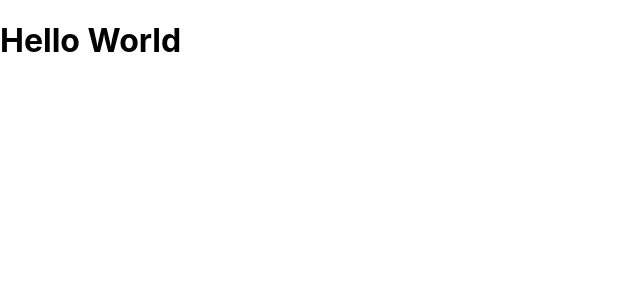
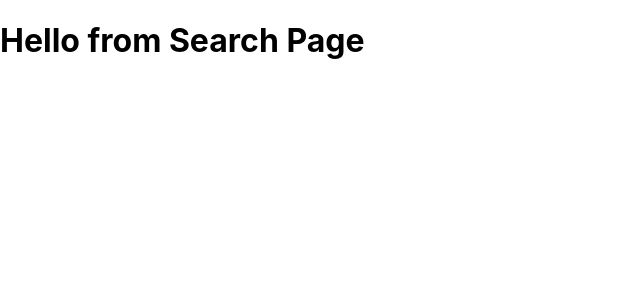
Before and after one commit to floressuarezalvaro/PubCrawl, a React (Create React App) app in the folder client/: page /search in a window 1280 px wide. Shown: the top 300 px of the page, without its empty margins (0-640 px from the left). Built offline with nearby package versions, Linux system fonts and the light colour scheme.

Commit message:
Routed paths and pages into App.js

```diff
--- a/client/src/App.js
+++ b/client/src/App.js
@@ -1,7 +1,22 @@
+import { BrowserRouter as Router, Switch, Route } from "react-router-dom";
+import Login from "./Pages/Login";
+import Register from "./Pages/Register";
+import Search from "./Pages/Search";
+import Map from "./Pages/Map";
+import Home from "./Pages/Home";
+
 function App() {
   return (
     <div className="App">
-      <h1>Hello World</h1>
+      <Router>
+        <Switch>
+          <Route path="/login" component={Login} />
+          <Route path="/register" component={Register} />
+          <Route path="/search" component={Search} />
+          <Route path="/map" component={Map} />
+          <Route path="/" component={Home} />
+        </Switch>
+      </Router>
     </div>
   );
 }
--- a/client/src/Pages/Home.js
+++ b/client/src/Pages/Home.js
@@ -3,7 +3,7 @@ import React from "react";
 const Home = () => {
   return (
     <div>
-      <h>Hello from Home Page</h>
+      <h1>Hello from Home Page</h1>
     </div>
   );
 };
--- a/client/src/Pages/Login.js
+++ b/client/src/Pages/Login.js
@@ -3,7 +3,7 @@ import React from "react";
 const Login = () => {
   return (
     <div>
-      <h>Hello from Login Page</h>
+      <h1>Hello from Login Page</h1>
     </div>
   );
 };
--- a/client/src/Pages/Map.js
+++ b/client/src/Pages/Map.js
@@ -3,7 +3,7 @@ import React from "react";
 const Map = () => {
   return (
     <div>
-      <h>Hello from Map Page</h>
+      <h1>Hello from Map Page</h1>
     </div>
   );
 };
--- a/client/src/Pages/Register.js
+++ b/client/src/Pages/Register.js
@@ -3,7 +3,7 @@ import React from "react";
 const Register = () => {
   return (
     <div>
-      <h>Hello from Register Page</h>
+      <h1>Hello from Register Page</h1>
     </div>
   );
 };
--- a/client/src/Pages/Search.js
+++ b/client/src/Pages/Search.js
@@ -3,7 +3,7 @@ import React from "react";
 const Search = () => {
   return (
     <div>
-      <h>Hello from Search Page</h>
+      <h1>Hello from Search Page</h1>
     </div>
   );
 };
```
